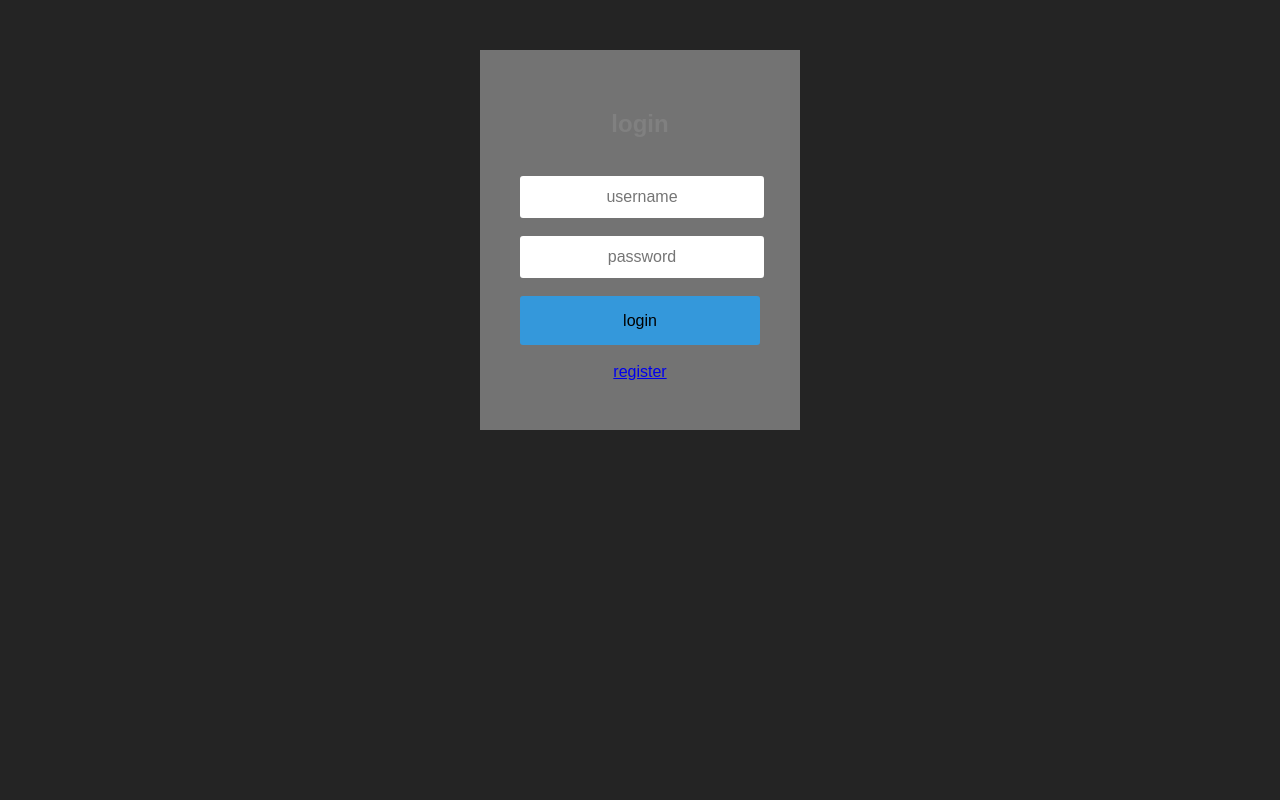
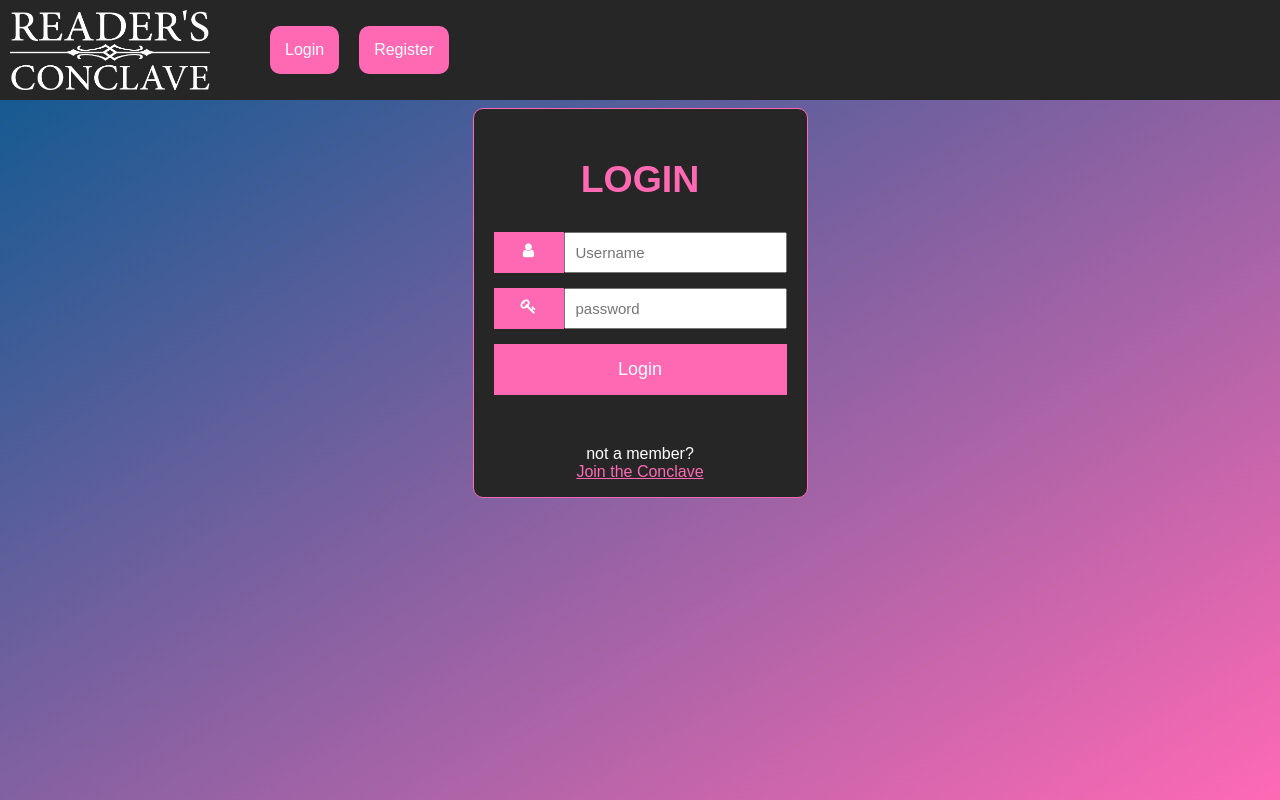
Before and after one commit to Cyraphim/Alexandria, a Flask app: page /login in a window 1280 px wide. Run offline with Flask 2, Linux system fonts and the light colour scheme.

Commit message:
Removed unecessary templates
Removed a bunch of templates, and setup the login page and register page to use the same CSS as the rest of the site. [TODO: remove unused CSS code]

```diff
--- a/app.py
+++ b/app.py
@@ -63,7 +63,7 @@ def home():
 
 @app.route('/login')
 def login():
-    return render_template("to.html")
+    return render_template("login.html")
 
 if __name__ == "__main__":
     app.run(debug=True)
--- a/static/css/main.css
+++ b/static/css/main.css
@@ -1,3 +1,7 @@
+/*
+    TODO: remove any and every unused CSS code
+*/
+
 :root {
     --primary-color: #262626;
     --accent-color: hotpink;
@@ -151,3 +155,47 @@ footer {
 h1 {
     color: var(--accent-color);
 }
+
+.center-content {
+    display: table;
+    margin: 0 auto;
+}
+
+a {
+    color: var(--accent-color);
+}
+
+.input-container {
+    display: flex;
+    width: 100%;
+    margin-bottom: 15px;
+}
+
+.icon {
+    padding: 10px;
+    background: var(--accent-color);
+    color: #fff;
+    min-width: 50px;
+    text-align: center;
+}
+
+.input-field {
+    padding: 10px;
+    outline: none;
+    font-size: 15px;
+}
+
+.input-field:focus {
+    border: 2px solid var(--accent-color);
+}
+
+.btn {
+    background: var(--accent-color);
+    color: #fff;
+    padding: 15px;
+    border: none;
+    cursor: pointer;
+    width: 100%;
+    font-size: 18px;
+    margin-bottom: 50px;
+}
--- a/templates/Login.html
+++ b/templates/Login.html
@@ -1,48 +1,34 @@
-<!doctype html>
-<html lang="en">
-  <head>
-    <!-- Required meta tags -->
-    <meta charset="utf-8">
-    <meta name="viewport" content="width=device-width, initial-scale=1, shrink-to-fit=no">
+{%extends 'base.html'%} {%block head%}
+<title>Alexandria</title>
+{%endblock%} {%block body%}
+<br>
+<br>
+<br>
+<br>
+<br>
+<br>
 
-    <!-- Bootstrap CSS -->
-    <link rel="stylesheet" href="https://stackpath.bootstrapcdn.com/bootstrap/4.5.0/css/bootstrap.min.css" integrity="sha384-9aIt2nRpC12Uk9gS9baDl411NQApFmC26EwAOH8WgZl5MYYxFfc+NcPb1dKGj7Sk" crossorigin="anonymous">
-    <link rel="stylesheet" type = "text/css" href="{{url_for('static',filename= 'css/style.css')}}">
-    <title>Hello, world!</title>
-  </head>
-  <body class="navbar bg-nav">
-    <nav class="navbar">
-        <a href=" " class="navbar-brand text-light">  </a>
-    </nav>
+<body>
+    <section class="center-content">
+        <form action="/login/{{username}}" method="POST">
+            <br>
+            <div align="center" style="font-size: 25px;">
+                <h1>LOGIN</h1>
+            </div>
+            <div class="input-container">
+                <i class="fa fa-user icon"> </i>
+                <input class="input-field" name="username" type="text" placeholder="Username">
+            </div>
+            <div class="input-container">
+                <i class="fa fa-key icon"> </i>
+                <input class="input-field" name="password" type="password" placeholder="password">
+            </div>
+            <div align="center">
+                <button type="submit" class="btn"> Login</button> not a member? <br>
+                <a href="/register"> Join the Conclave </a>
+            </div>
+        </form>
+    </section>
+</body>
 
-    <div class="container">
-         <div class="row">
-             <div class="col-md-8">
-                 <h1 class="text-light display-4 mt-100" style="font-size:80px"> Your Personal Book Space</h1>
-             </div>
-            <div class="col-md-4">
-                <div class="card mt-100">
-                    <div class="card-body">
-                        <form class="form">
-                            <label>E-mail</label><br>
-                            <input type="email" class="form-control"><br>
-                            <label>Password</label><br>
-                            <input type="password" class="form-control"><br><br>
-                            <input type="submit" class="btn btn-primary btn-block btn-lg" value= "Login">
-
-                        </form>
-                        <p class="mt-2">Not a Member? <a href="/register">Create Account</a></p>
-                    </div>
-                </div>
-            </div>
-         </div>
-
-    </div>
-
-    <!-- Optional JavaScript -->
-    <!-- jQuery first, then Popper.js, then Bootstrap JS -->
-    <script src="https://code.jquery.com/jquery-3.5.1.slim.min.js" integrity="sha384-DfXdz2htPH0lsSSs5nCTpuj/zy4C+OGpamoFVy38MVBnE+IbbVYUew+OrCXaRkfj" crossorigin="anonymous"></script>
-    <script src="https://cdn.jsdelivr.net/npm/popper.js@1.16.0/dist/umd/popper.min.js" integrity="sha384-Q6E9RHvbIyZFJoft+2mJbHaEWldlvI9IOYy5n3zV9zzTtmI3UksdQRVvoxMfooAo" crossorigin="anonymous"></script>
-    <script src="https://stackpath.bootstrapcdn.com/bootstrap/4.5.0/js/bootstrap.min.js" integrity="sha384-OgVRvuATP1z7JjHLkuOU7Xw704+h835Lr+6QL9UvYjZE3Ipu6Tp75j7Bh/kR0JKI" crossorigin="anonymous"></script>
-  </body>
-</html>
+{%endblock%}
--- a/templates/base.html
+++ b/templates/base.html
@@ -1,6 +1,7 @@
 <html>
 
 <head>
+    <link rel="stylesheet" href="https://stackpath.bootstrapcdn.com/font-awesome/4.7.0/css/font-awesome.min.css" integrity="sha384-wvfXpqpZZVQGK6TAh5PVlGOfQNHSoD2xbE+QkPxCAFlNEevoEH3Sl0sibVcOQVnN" crossorigin="anonymous">
     <link rel="stylesheet" href="{{url_for('static', filename='css/main.css')}}"> {%block head%} {%endblock%}
 </head>
 
--- a/templates/to.html
+++ /dev/null
@@ -1,73 +0,0 @@
-<!DOCTYPE html>
-<html>
-<head>
-<title> Login Form </title>
-<style>
-body{
-font-family:arial;
-background:#000000db;
-}
-.login{
-background:#808080db;
-padding:40px;
-width:240px;
-margin:auto;
-margin-top:50px;
-height:300px;
-}
-form{
-width:240px;
-text-align:center;
-}
-input{
-width:240px;
-text-align:center;
-border:2px solid transparent;
-border-radius:3px;
-font-size:16px;
-font-weight:200;
-padding:10px 0;
-transition:border .5s;
-}
-input[type=submit]{
-border:2px solid transparent;
-background:#3498db;
-font-size:16px;
-line-height:25px;
-padding:10px 0;
-border-radius:3px;
-}
-input[type=submit]:hover {
-background:#2980b9;
-}
-h2{
-color:gray;
-}
-
-
-
-
-
-</style>
- </head>
- <body>
- <div class ="login">
- <form>
- <h2> login </h2>
- <br>
- <input type ="text" name ="username" placeholder ="username">
- <br>
- <br>
- <input type ="password" name ="password" placeholder ="password">
- <br>
- <br>
- <input type ="submit" value ="login">
- <br>
- <br>
- <a href="/register"> register </a>
- </form>
- </div>
-
- </body>
-
-</html>
```
Also changed, not shown: templates/home.html (deleted, +0 -30 lines), templates/register.html (+35 -47 lines), templates/update.html (deleted, +0 -15 lines).
